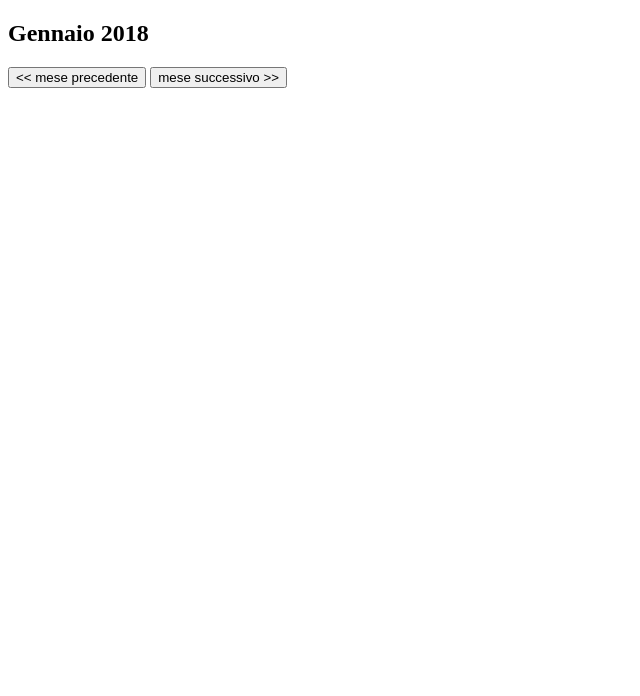
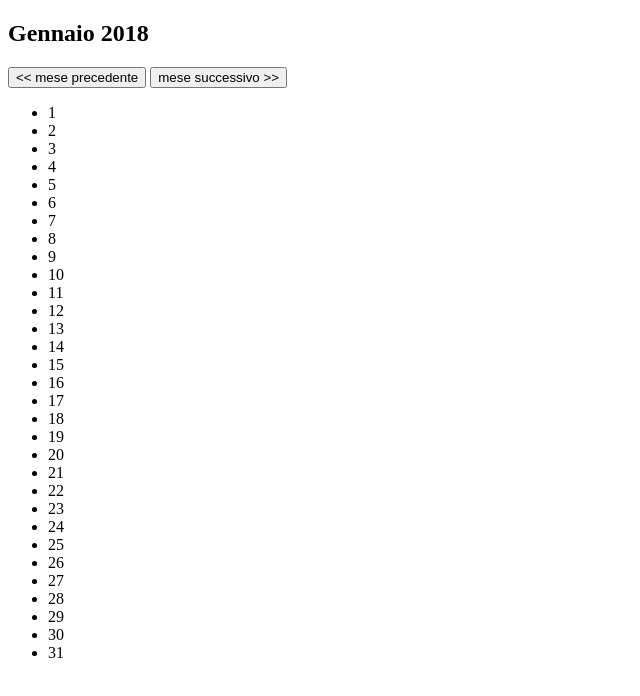
Before and after one commit to stefanoriccio1/ajax-ex-calendar, a plain HTML site: page index.html in a window 1280 px wide. Shown: the whole page, without its empty margins (0-640 px from the left). Drawn offline with nearby package versions, Linux system fonts and the light colour scheme.

Commit message:
inseriti i giorni con handlebars

```diff
--- a/index.html
+++ b/index.html
@@ -14,12 +14,12 @@
       <h2>Gennaio 2018</h2>
       <span><button type= 'button'>&lt;&lt; mese precedente</button></span>
       <span><button type= 'button'>mese successivo &gt;&gt;</button> </span>
-      <ul class='mese'>
+      <ul class='current'>
 
       </ul>
     </div>
     <script id="entry-template" type="text/x-handlebars-template">
-      <li holiday={{name}}>{{data}} <span>{{date}}</span> <span>{{name}}</span></li>
+      <li holiday={{name}}>{{day}} <span>{{date}}</span> <span>{{name}}</span></li>
     </script>
   <script src="js/Script2.js"></script>
   </body>
--- a/js/Script2.js
+++ b/js/Script2.js
@@ -2,12 +2,19 @@ $(document).ready(function(){
 
 // alert('ciao');
 
-// inizio facendo inserimento dei giorni manuale su html
+// inizio facendo inserimento dei giorni su html
 
 var currentMonth = "January";
 var days = 31;
 for (var i = 1; i <= days; i++) {
-  console.log(i);
+  var day = i;
+  console.log(day);
+  var source = $('#entry-template').html();
+  var template = Handlebars.compile(source);
+  var context = {day};
+  var html = template(context);
+
+  $('.current').append(html);
 }
 
 // risposta Ajax:
```
